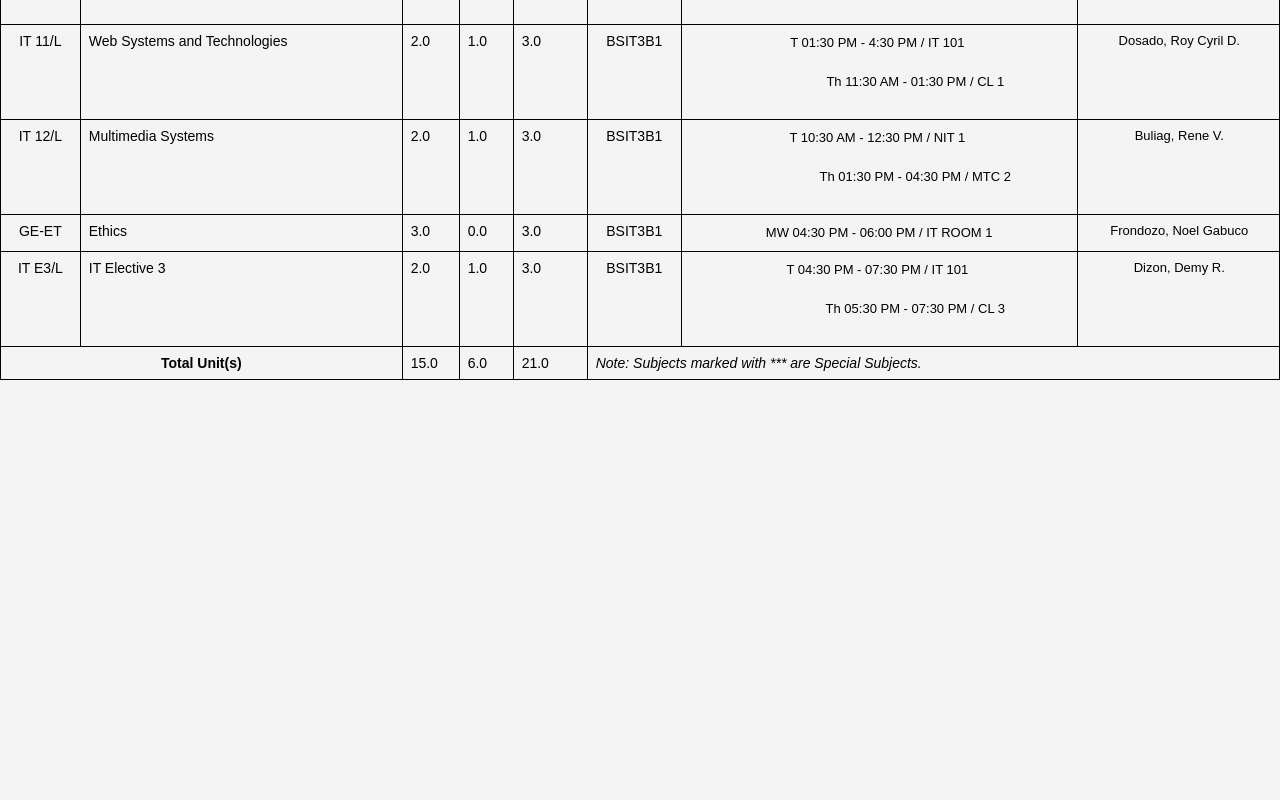
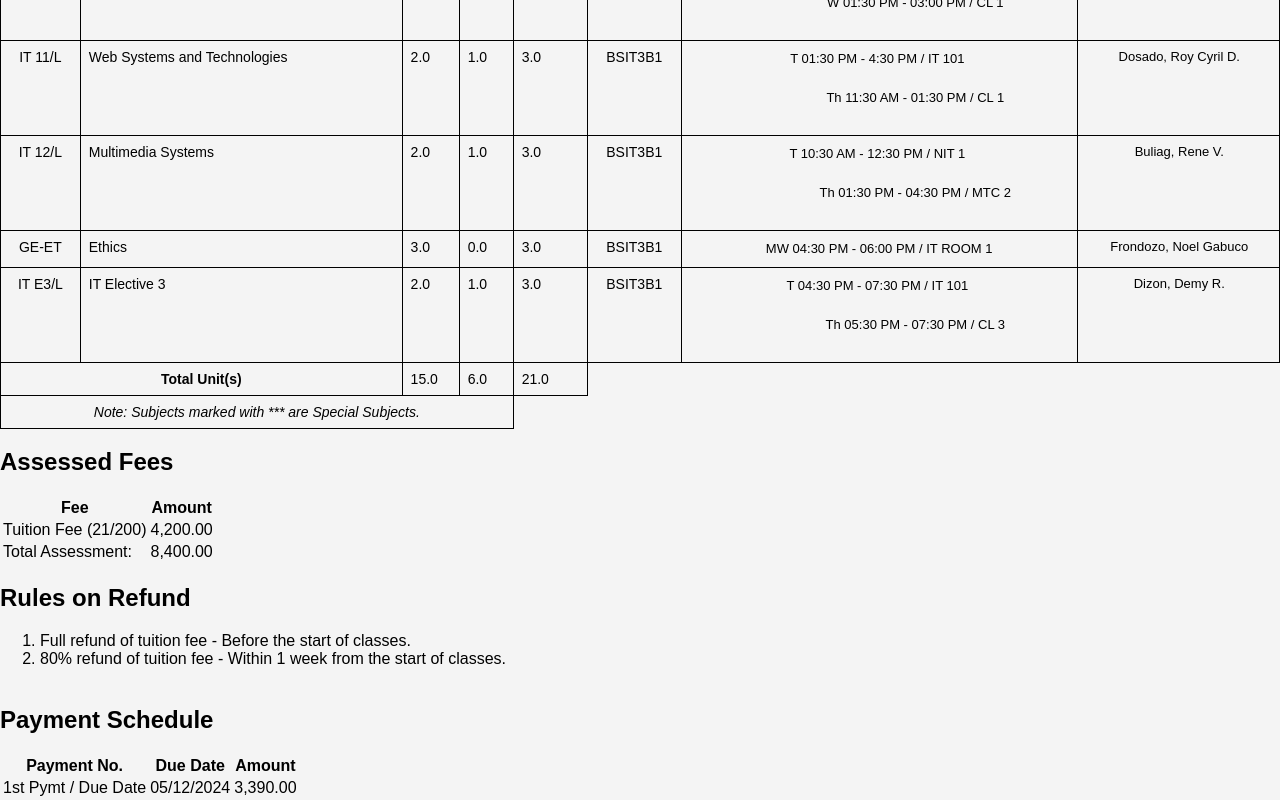
Before and after one commit to CaidoZur/COR-DRILL, a plain HTML site: page index.html in a window 1280 px wide. Shown: the part 696-1496 px from the top of the page. Before the commit the page ends 1076 px from the top, so only its background shows below. Drawn offline with Linux system fonts and the light colour scheme.

Commit message:
Testing adding of additional information(Assessed Fees, Rules on Refund, Payment Schedule)

```diff
--- a/index.html
+++ b/index.html
@@ -32,7 +32,7 @@
                 </tr>
                 <tr>
                     <td><strong>Name:</strong> MONTALLANA, ZURIEL HEISLI GALLARDO</td>
-                    <td><strong>Program:</strong> Bachelor of Science in Information Technology</td>
+                    <td><strong>Program:</strong> Bachelor of Science in Information Technology <br> <strong>Major:</strong></td>
                     <td><strong>Curriculum:</strong> 08-BSIT-2019</td>
                 </tr>
                 <tr>
@@ -151,10 +151,60 @@
                 <td>15.0</td>
                 <td>6.0</td>
                 <td>21.0</td>
+            </tr>
+            <tr>
                 <td colspan="4" class="note">Note: Subjects marked with *** are Special Subjects.</td>
             </tr>
         </tbody>
     </table>
+    <section class="fees-and-payments">
+        <h2>Assessed Fees</h2>
+        <table>
+          <thead>
+            <tr>
+              <th>Fee</th>
+              <th>Amount</th>
+            </tr>
+          </thead>
+          <tbody>
+            <tr>
+              <td>Tuition Fee (21/200)</td>
+              <td>4,200.00</td>
+            </tr>
+            </tbody>
+          <tfoot>
+            <tr>
+              <td>Total Assessment:</td>
+              <td id="total-assessment">8,400.00</td>
+            </tr>
+          </tfoot>
+        </table>
+
+        <h2>Rules on Refund</h2>
+        <ol>
+          <li>Full refund of tuition fee - Before the start of classes.</li>
+          <li>80% refund of tuition fee - Within 1 week from the start of classes.</li>
+
+          </ol>
+
+        <h2>Payment Schedule</h2>
+        <table>
+          <thead>
+            <tr>
+              <th>Payment No.</th>
+              <th>Due Date</th>
+              <th>Amount</th>
+            </tr>
+          </thead>
+          <tbody>
+            <tr>
+              <td>1st Pymt / Due Date</td>
+              <td>05/12/2024</td>
+              <td>3,390.00</td>
+            </tr>
+            </tbody>
+        </table>
+      </section>
 
 </body>
 </html>
```
